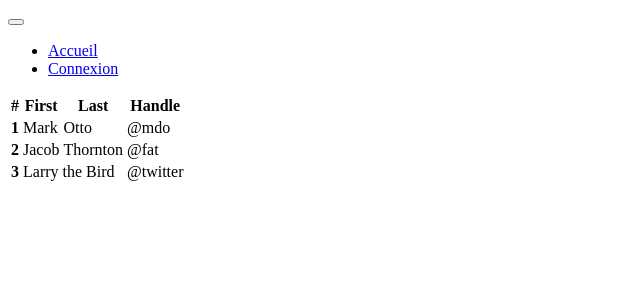
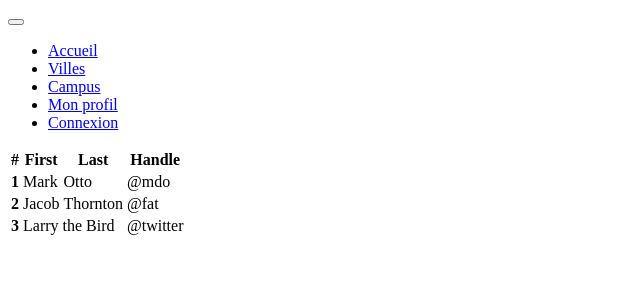
Before and after one commit to Manuriq/enisortie, a Symfony app: template templates/home/index.html.twig in a window 1280 px wide. Shown: the top 300 px of the page, without its empty margins (0-640 px from the left). Run offline with Twig, Linux system fonts and the light colour scheme; the template is opened without the code that fills it, so the values that code supplies are empty; some libraries are stand-ins or nearby versions.

Commit message:
Modification de la nav bar

```diff
--- a/templates/assets/navbar.html.twig
+++ b/templates/assets/navbar.html.twig
@@ -8,6 +8,15 @@
       <ul class="navbar-nav me-auto mb-2 mb-md-0">
         <li class="nav-item">
           <a class="nav-link active" aria-current="page" href="{{ path('app_home') }}">Accueil</a>
+        </li>
+        <li class="nav-item">
+          <a class="nav-link active" aria-current="page" href="{{ path('app_home') }}">Villes</a>
+        </li>
+        <li class="nav-item">
+          <a class="nav-link active" aria-current="page" href="{{ path('app_home') }}">Campus</a>
+        </li>
+        <li class="nav-item">
+          <a class="nav-link active" aria-current="page" href="{{ path('app_home') }}">Mon profil</a>
         </li>
         {% if app.user %}
         <li class="nav-item">
```
